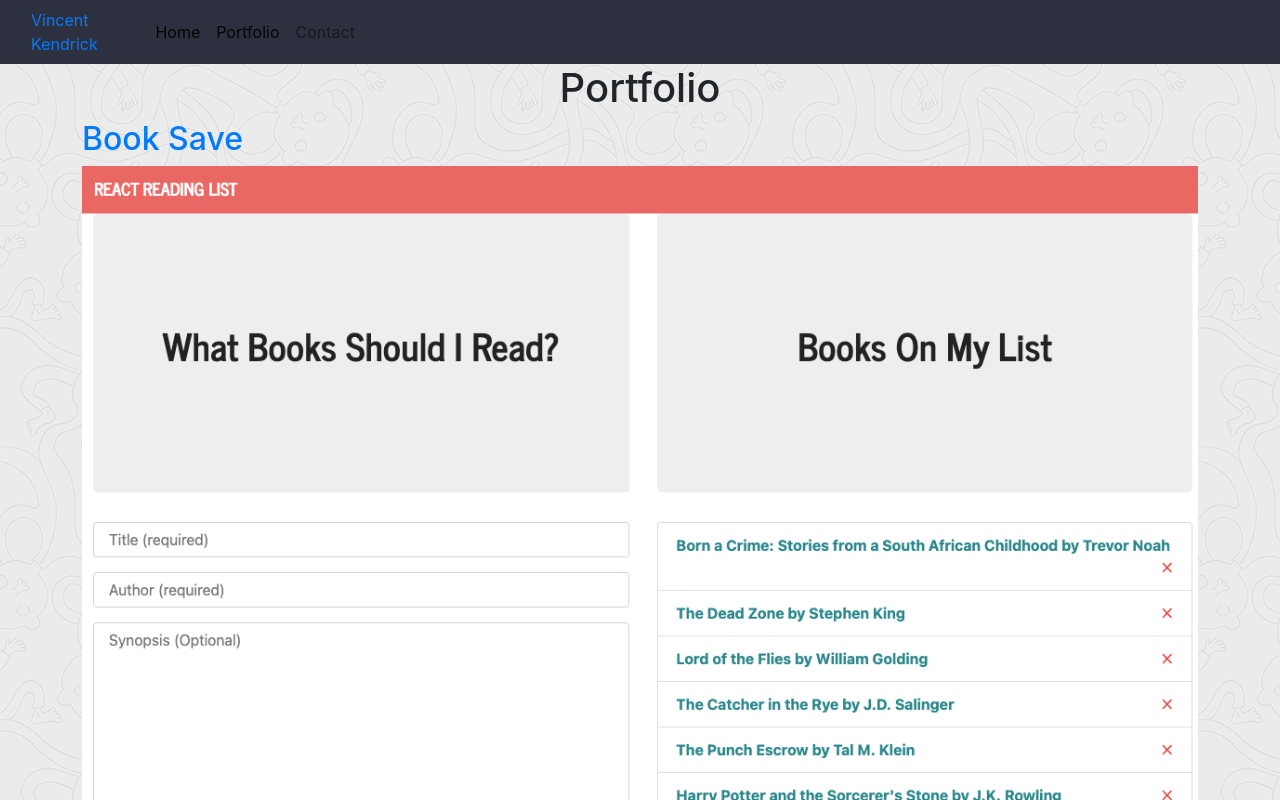
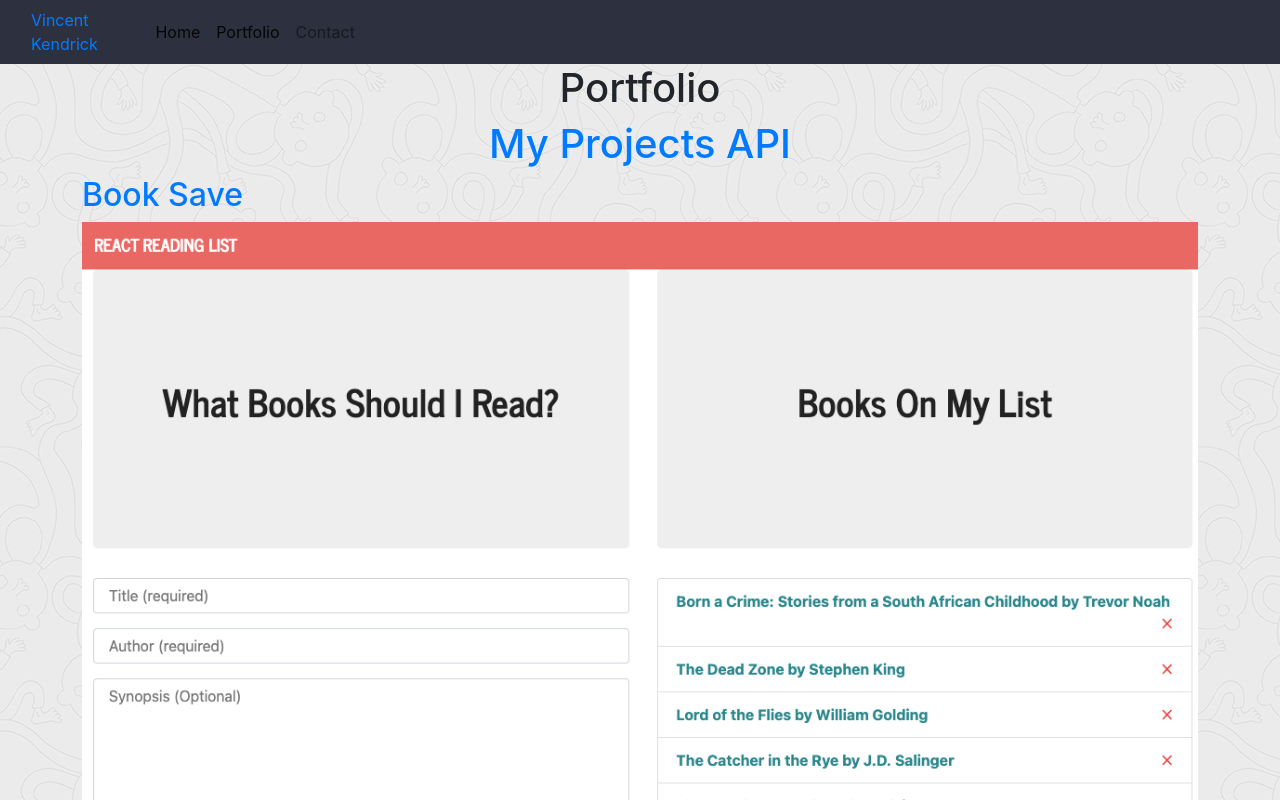
Before and after one commit to dagreatcode/mern-portfolio, a React (Create React App) app in the folder client/: page /portfolio in a window 1280 px wide. Shown: the top 800 px of the page. Built offline with nearby package versions, Linux system fonts and the light colour scheme; no server answers.

Commit message:
added api link

```diff
--- a/client/src/containers/Portfolio/Portfolio.jsx
+++ b/client/src/containers/Portfolio/Portfolio.jsx
@@ -12,7 +12,7 @@ class Portfolio extends Component {
     return (
       <div>
         <h1>Portfolio</h1>
-
+        <h1><a href="/api/projects">My Projects API</a></h1>
         <div className="container">
           <div className="row justify-content-start">
             {/* <div className="col-4">One of two columns</div>
```
